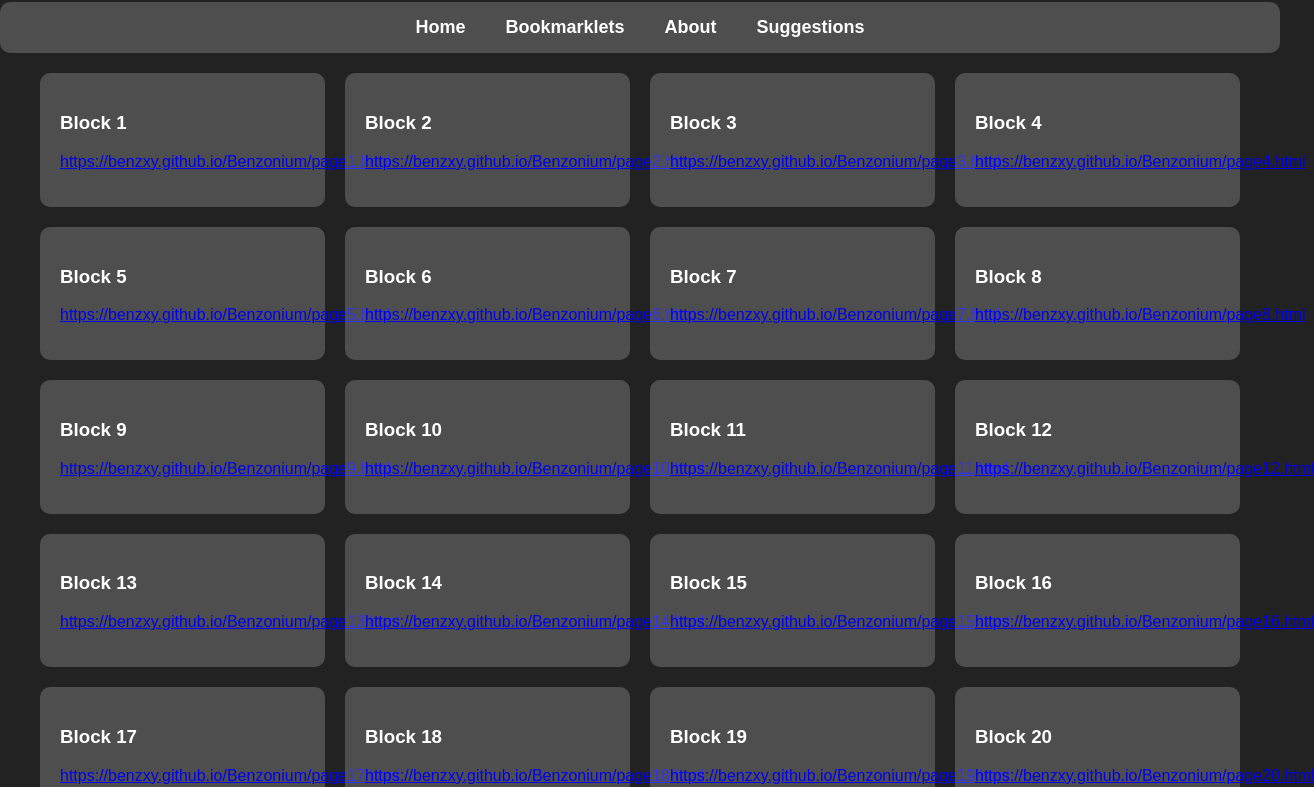
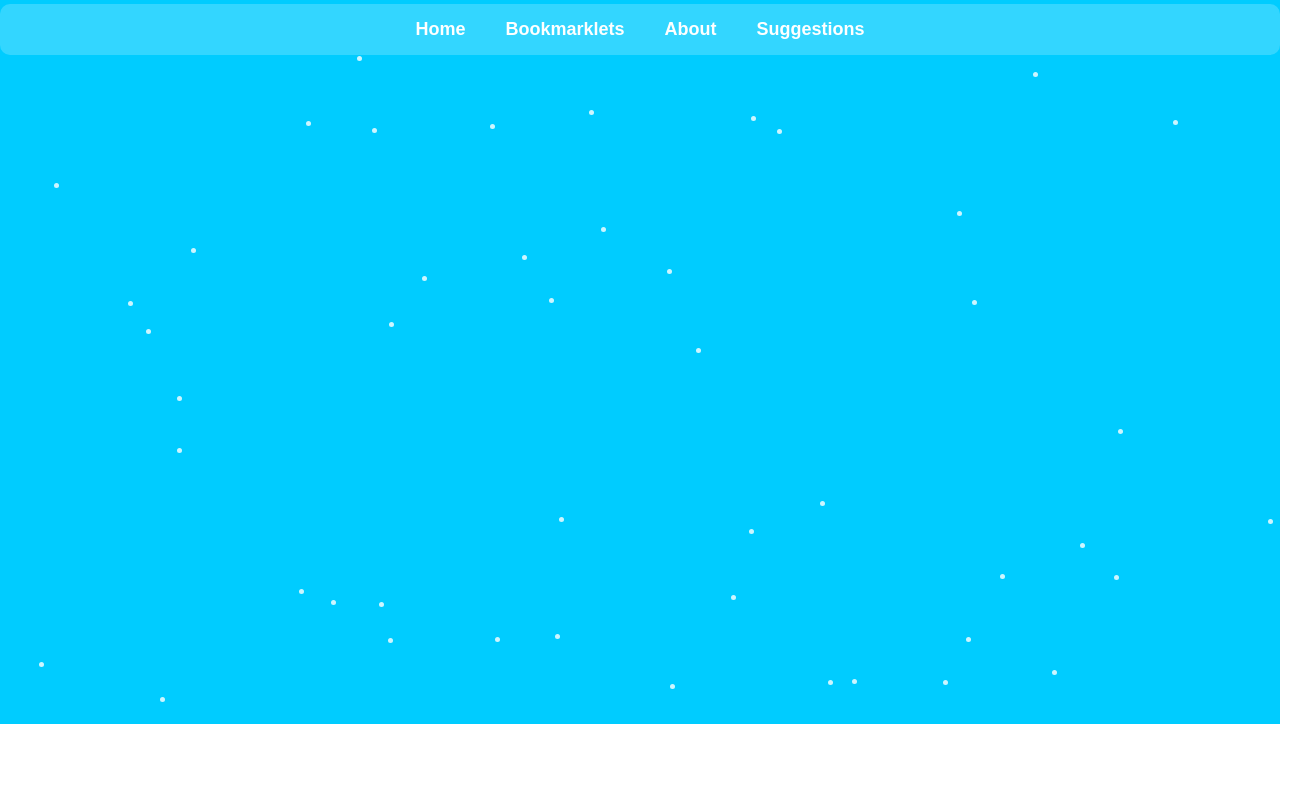
Before and after one commit to benzxy/Benzonium, a plain HTML site: page index.html in a window 1280 px wide. Shown: the part 76-863 px from the top of the page, 1314 px wide, since content can reach past the window. After the commit the page ends 800 px from the top, so only its background shows below. Drawn offline with Linux system fonts and the light colour scheme; animation ran at ten frames a second.

Commit message:
Update index.html

```diff
--- a/index.html
+++ b/index.html
@@ -1,17 +1,18 @@
 <!DOCTYPE html>
 <html lang="en">
   <head>
-    <meta charset="UTF-8">
-    <meta name="viewport" content="width=device-width, initial-scale=1.0">
-    <title>Content Page</title>
+    <meta charset="UTF-8" />
+    <meta name="viewport" content="width=device-width, initial-scale=1.0" />
+    <title>Benzonium v1.5</title>
     <style>
       body {
-            background: #222;
+        background: linear-gradient(to bottom, #00ccff, #00ccff);
         color: white;
         font-family: Arial, sans-serif;
         text-align: center;
         margin: 0;
         padding: 0;
+        overflow: hidden;
       }
       .navbar {
         display: flex;
@@ -19,6 +20,8 @@
         background: rgba(255, 255, 255, 0.2);
         padding: 15px;
         border-radius: 10px;
+        position: relative;
+        z-index: 10;
       }
       .navbar a {
         color: white;
@@ -31,70 +34,80 @@
         text-decoration: underline;
       }
       .container {
-            display: grid;
-            grid-template-columns: repeat(auto-fill, minmax(250px, 1fr));
-            gap: 20px;
-            padding: 20px;
-            max-width: 1200px;
-            margin: auto;
-        }
-        .block {
-            background: rgba(255, 255, 255, 0.2);
-            padding: 20px;
-            border-radius: 10px;
-            text-align: left;
-            cursor: pointer;
-            transition: background 0.3s;
-        }
-        .block:hover {
-            background: rgba(255, 255, 255, 0.4);
+        margin-top: 50px;
+        position: relative;
+        z-index: 10;
       }
       h1 {
-            color: red;
-            margin-top: 20px;
+        color: rgb(255, 255, 255);
+      }
+
+      /* Dots */
+      .dot {
+        position: absolute;
+        width: 5px;
+        height: 5px;
+        background-color: white;
+        border-radius: 50%;
+        opacity: 0.8;
       }
     </style>
   </head>
   <body>
-
-    <h1>Content Page</h1>
+    <h1>Benzonuim v1.5</h1>
 
     <div class="navbar">
-        <a href="index.html">Home</a>
+      <a href="#">Home</a>
       <a href="#">Bookmarklets</a>
       <a href="#">About</a>
       <a href="#">Suggestions</a>
     </div>
 
-    <div class="container" id="content">
-        <!-- JavaScript will generate 50 clickable blocks here -->
+    <div class="container">
+      <h2></h2>
+      <p></p>
     </div>
 
     <script>
-        // Base URL for your GitHub Pages
-        const baseURL = "https://benzxy.github.io/Benzonium/";
+      const numDots = 50;
+      const dots = [];
 
-        function createContentBlocks() {
-            let container = document.getElementById("content");
-            for (let i = 1; i <= 50; i++) {
-                let block = document.createElement("div");
-                block.classList.add("block");
+      function createDots() {
+        for (let i = 0; i < numDots; i++) {
+          let dot = document.createElement("div");
+          dot.classList.add("dot");
+          document.body.appendChild(dot);
 
-                let pageURL = `${baseURL}page${i}.html`;
+          dot.style.left = Math.random() * window.innerWidth + "px";
+          dot.style.top = Math.random() * window.innerHeight + "px";
 
-                block.innerHTML = `<h3>Block ${i}</h3><p><a href="${pageURL}" target="_blank">${pageURL}</a></p>`;
+          let speedX = (Math.random() - 0.5) * 2;
+          let speedY = (Math.random() - 0.5) * 2;
 
-                // Redirect to the specific GitHub Pages URL when clicked
-                block.onclick = function() {
-                    window.location.href = pageURL;
-                };
-
-                container.appendChild(block);
+          dots.push({ element: dot, speedX, speedY });
         }
       }
 
-        createContentBlocks();
+      function animateDots() {
+        dots.forEach((dot) => {
+          let rect = dot.element.getBoundingClientRect();
+
+          if (rect.left <= 0 || rect.right >= window.innerWidth) {
+            dot.speedX *= -1;
+          }
+          if (rect.top <= 0 || rect.bottom >= window.innerHeight) {
+            dot.speedY *= -1;
+          }
+
+          dot.element.style.left = rect.left + dot.speedX + "px";
+          dot.element.style.top = rect.top + dot.speedY + "px";
+        });
+
+        requestAnimationFrame(animateDots);
+      }
+
+      createDots();
+      animateDots();
     </script>
-
   </body>
 </html>
```
Lines whose indentation alone changed are shown as unchanged.
